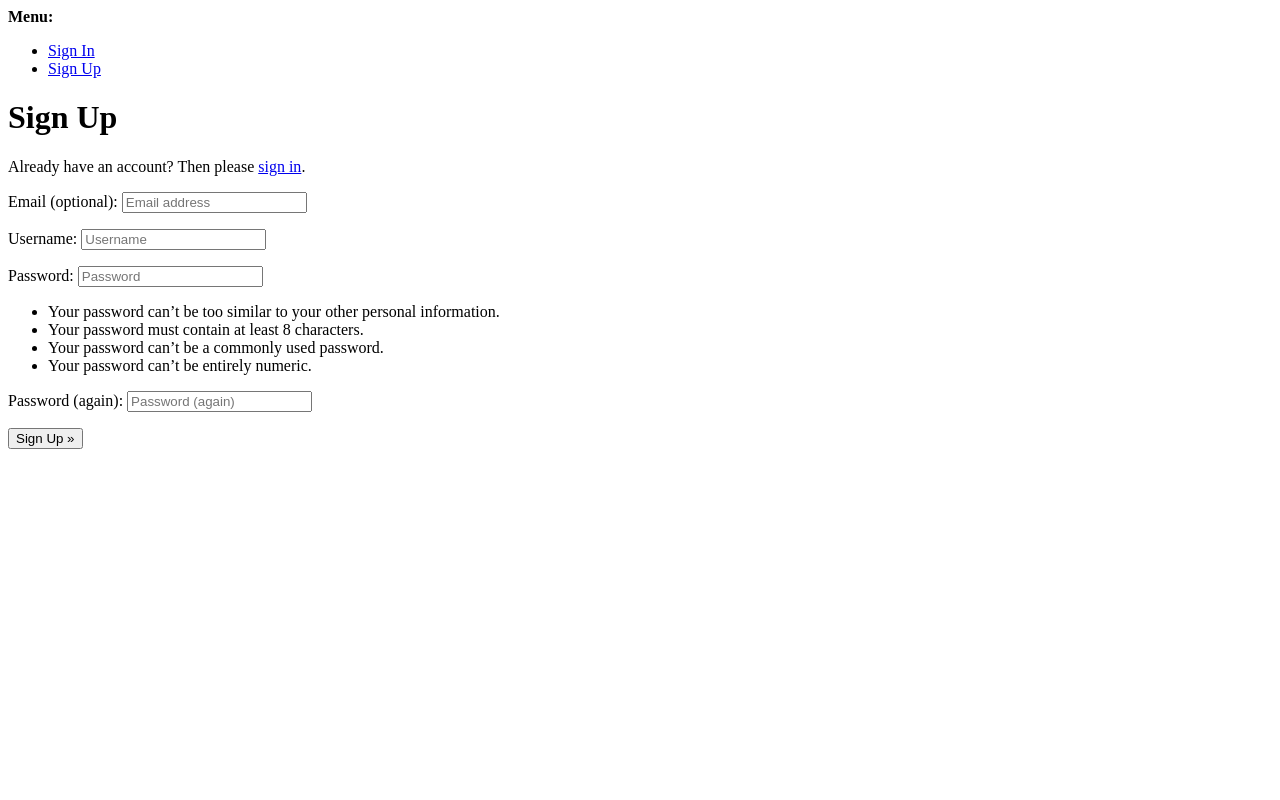
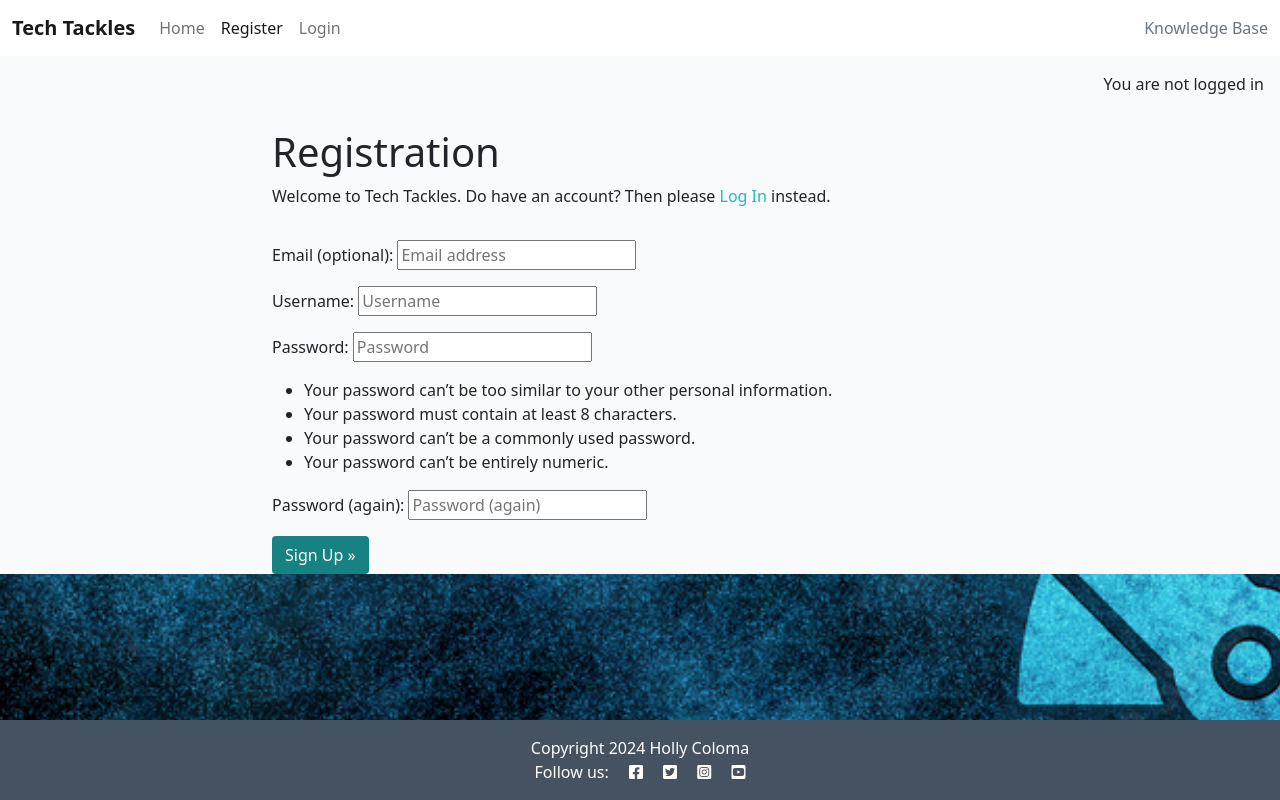
Before and after one commit to hpcoloma/PP4-Tech-Tackles, a Django app: page /accounts/signup/ in a window 1280 px wide. Run offline with Django 4.2, Linux system fonts and the light colour scheme.

Commit message:
Add style to registration page, customised index page and fix base template

```diff
--- a/static/css/style.css
+++ b/static/css/style.css
@@ -1,5 +1,12 @@
+@import url('https://fonts.googleapis.com/css2?family=Titillium+Web:ital,wght@0,200;0,300;0,400;0,600;0,700;0,900;1,200;1,300;1,400;1,600;1,700&display=swap');
+
 body {
-    background-color: #F9FAFC;
+    background: url(../images/background.png) no-repeat;
+    height: 100%;
+    background-size: cover;
+    overflow: hidden;
+    background-position: center;
+    width: 100%;
 }
 
 .brand {
--- a/techtackles/settings.py
+++ b/techtackles/settings.py
@@ -28,7 +28,7 @@ TEMPLATES_DIR = os.path.join(BASE_DIR, 'templates')
 SECRET_KEY = SECRET_KEY = os.environ.get("SECRET_KEY")
 
 # SECURITY WARNING: don't run with debug turned on in production!
-DEBUG = False
+DEBUG = True
 
 ALLOWED_HOSTS = ['8000-hpcoloma-pp4techtackles-wk0blf6r593.ws.codeinstitute-ide.net',
 '.herokuapp.com']
--- a/templates/account/signup.html
+++ b/templates/account/signup.html
@@ -1,21 +1,30 @@
-{% extends "account/base.html" %}
+{% extends "base.html" %}
 
 {% load i18n %}
 
 {% block head_title %}{% trans "Signup" %}{% endblock head_title %}
 
 {% block content %}
-<h1>{% trans "Sign Up" %}</h1>
+<div class="container">
+    <div class="row">
+        <div class="col-md-8 mt-3 offset-md-2">
+            <h1>{% trans "Registration" %}</h1>
 
-<p>{% blocktrans %}Already have an account? Then please <a href="{{ login_url }}">sign in</a>.{% endblocktrans %}</p>
-
+            <p>{% blocktrans %}
+              Welcome to Tech Tackles. Do have an account? Then please <a class="link" href="{{ login_url }}">Log In</a> instead.{% endblocktrans %}</p>
+        </div>
+    </div>
+    <div class="row">
+        <div class="col-md-8 mt-3 offset-md-2">
               <form class="signup" id="signup_form" method="post" action="{% url 'account_signup' %}">
                 {% csrf_token %}
                 {{ form.as_p }}
                 {% if redirect_field_value %}
                 <input type="hidden" name="{{ redirect_field_name }}" value="{{ redirect_field_value }}" />
                 {% endif %}
-  <button type="submit">{% trans "Sign Up" %} &raquo;</button>
+                <button class="btn btn-signup right" type="submit">{% trans "Sign Up" %} &raquo;</button>
               </form>
-
+        </div>
+    </div>
+</div>
 {% endblock content %}
--- a/templates/base.html
+++ b/templates/base.html
@@ -68,6 +68,11 @@
     </nav>
 
     <main class="flex-shrink-0 main-bg">
+        {% if user.is_authenticated %}
+        <p class="text-end m-3">You are logged in as {{ user }}</p>
+        {% else %}
+        <p class="text-end m-3">You are not logged in</p>
+        {% endif %}
 
         {% block content %}
         <!-- Content Goes here -->
```
Also changed, not shown: support/templates/support/index.html (+4 -40 lines). Lines whose indentation alone changed are shown as unchanged.
